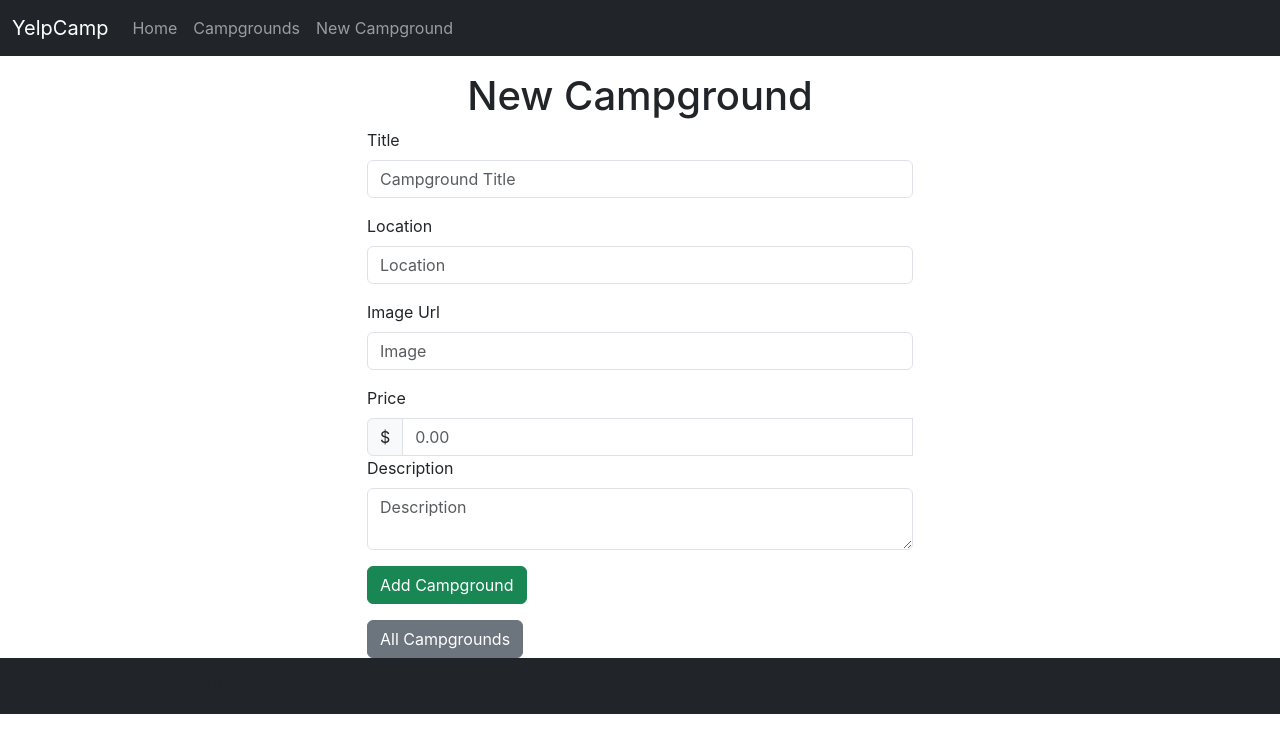
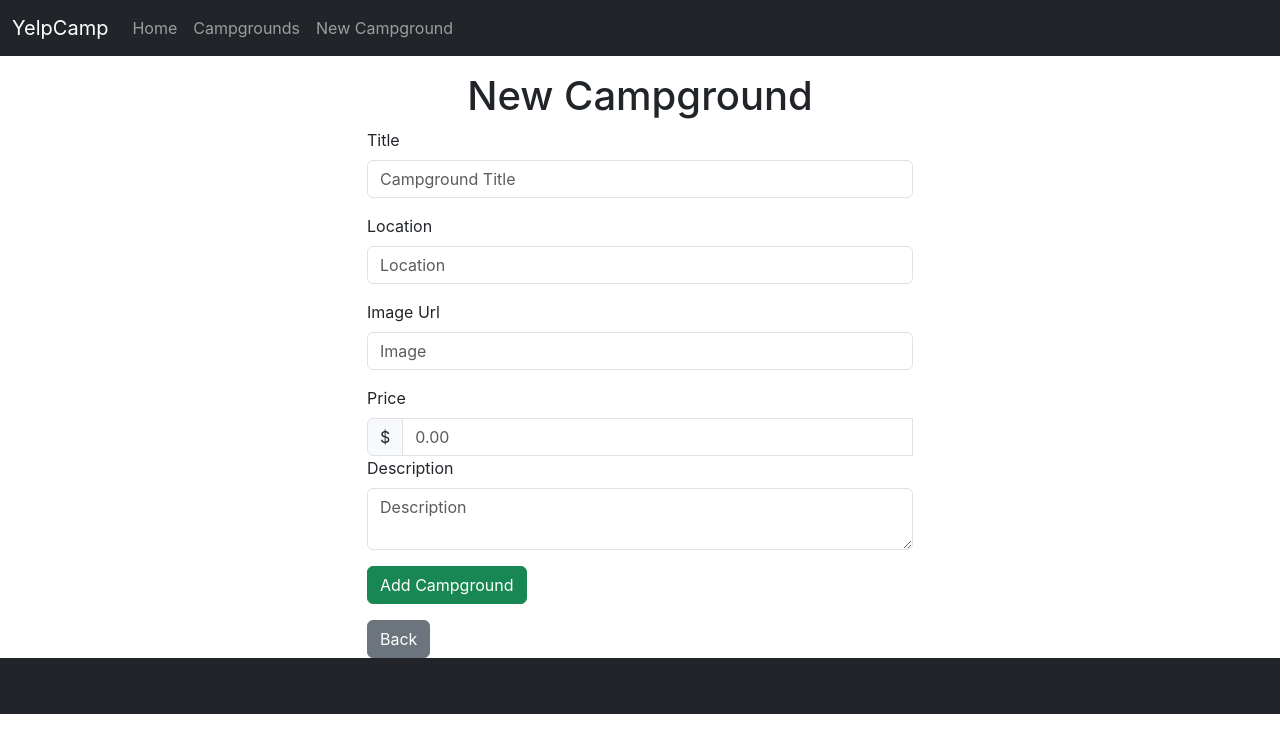
Before and after one commit to fafansin/yelp, a React (Create React App) app in the folder client/: page /campgrounds/new in a window 1280 px wide. Shown: the top 752 px of the page. Built offline with nearby package versions, Linux system fonts and the light colour scheme.

Commit message:
updated label in new campground page

```diff
--- a/client/src/pages/campgrounds/New.jsx
+++ b/client/src/pages/campgrounds/New.jsx
@@ -62,7 +62,7 @@ function New() {
             <button className="btn btn-success">Add Campground</button>
           </div>
         </form>
-        <Link className="btn btn-secondary" to="/">All Campgrounds</Link>
+        <Link className="btn btn-secondary" to="/">Back</Link>
       </div>
     </div>
   )
```
